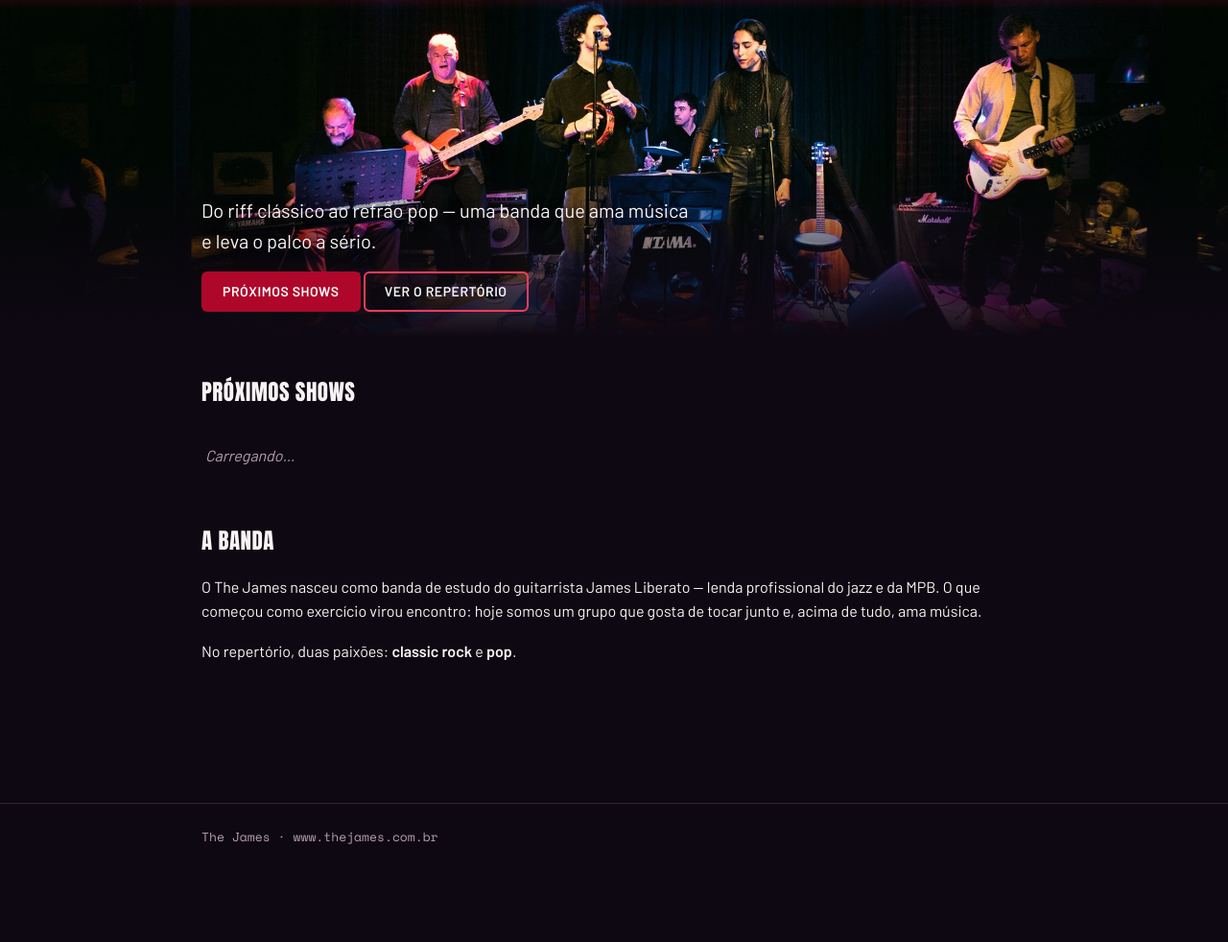
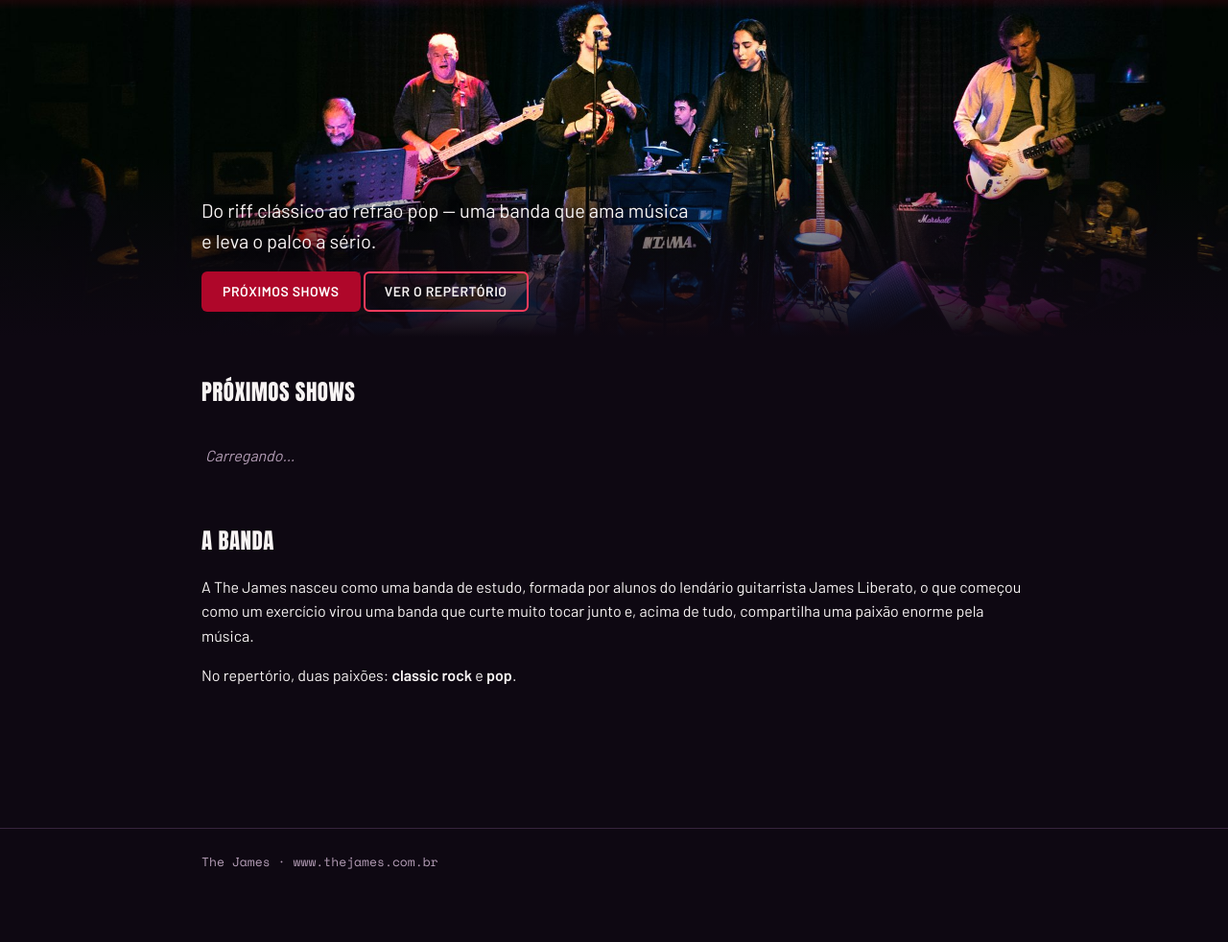
Before and after one commit to Comunelo/thejames, a plain HTML site: page index.html in a window 1280 px wide. Shown: the part 340-1322 px from the top of the page at 96% size. Drawn offline with nearby package versions, Linux system fonts and the light colour scheme; a script that the page names is missing.

Commit message:
Novo texto da secao A banda (alunos do James Liberato)
Co-Authored-By: Claude Fable 5 <noreply@anthropic.com>

```diff
--- a/index.html
+++ b/index.html
@@ -45,10 +45,10 @@
     <div id="upcoming"><p class="empty">Carregando…</p></div>
 
     <h2 id="a-banda">A banda</h2>
-    <p>O The James nasceu como banda de estudo do guitarrista James Liberato —
-      lenda profissional do jazz e da MPB. O que começou como exercício virou
-      encontro: hoje somos um grupo que gosta de tocar junto e, acima de tudo,
-      ama música.</p>
+    <p>A The James nasceu como uma banda de estudo, formada por alunos do
+      lendário guitarrista James Liberato, o que começou como um exercício
+      virou uma banda que curte muito tocar junto e, acima de tudo,
+      compartilha uma paixão enorme pela música.</p>
     <p>No repertório, duas paixões: <b>classic rock</b> e <b>pop</b>.</p>
 
   </div>
```
